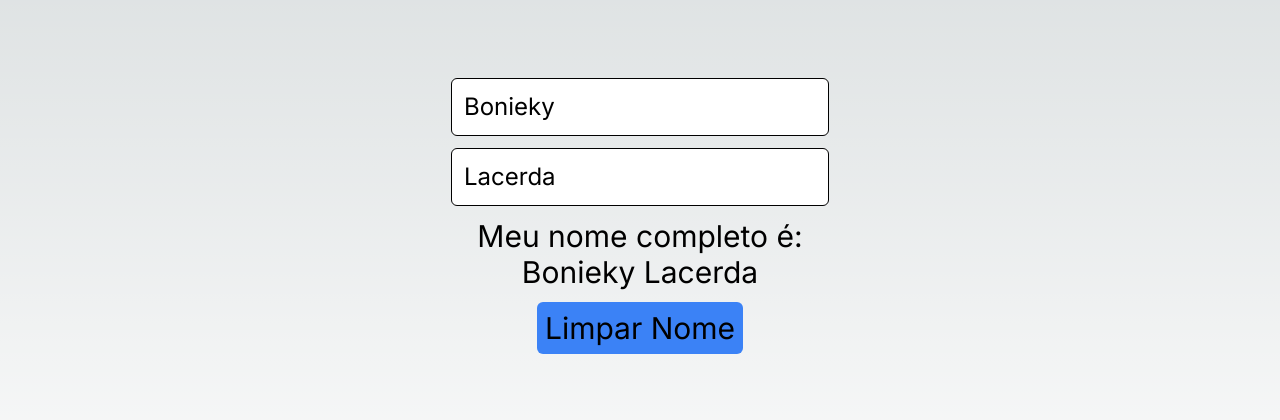
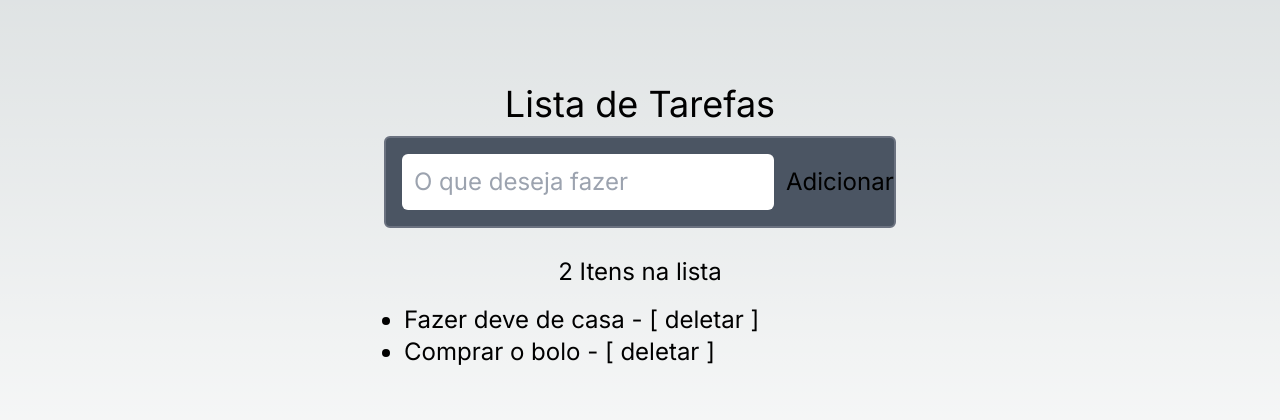
Before and after one commit to DanielWallaws/ReactReview, a Next.js app in the folder iniciando-projeto/primeiro-next/: page / in a window 1280 px wide. Shown: the part 184-604 px from the top of the page. Built offline with nearby package versions, Linux system fonts and the light colour scheme.

Commit message:
aula Arrays em States - Excluir - Modulo 3 aula 14

```diff
--- a/iniciando-projeto/primeiro-next/src/app/page.tsx
+++ b/iniciando-projeto/primeiro-next/src/app/page.tsx
@@ -1,47 +1,194 @@
 "use client"
 
+import { ToDoItem } from "@/types/ToDoItem";
 import { useState } from "react";
-import { People } from "@/types/People";
 
-//Aula Atualizando objetos em States - Modulo 3 aula 11
+
+//Aula Arrays em States - Excluir - Modulo 3 aula 14
 const Page = ()=> {
+  const [itemInput, setitemInput] = useState('');
+  const [list, setList] = useState<ToDoItem[]>([
+    { label: 'Fazer deve de casa', checked: false },
+    { label: 'Comprar o bolo', checked: false }
+  ]);
+  const handleAddButton = ()=> {
+    if(itemInput.trim() === '') return;
+    setList([...list, {label: itemInput, checked: false}])
+    setitemInput('')
+  };
+  const deleteItem = (index: number) => {
+    setList(list.filter((item, key)=> key !== index))
+  }
 
-  const [fullName, setFullName] = useState<People>({name: 'Bonieky', lastName: 'Lacerda'})
-
-  const handleClearButton = ()=> {
-    setFullName({...fullName, name:''})
-  }
 
 return (
 
 
-    <div className="w-screen h-screen flex flex-col justify-center items-center text-3xl">
-      <input
-      type="text"
-      placeholder="Nome"
-      className="border border-black p-3 text-2xl text-black rounded-md mb-3"
-      value={fullName.name}
-      onChange={ e=> setFullName({...fullName, name: e.target.value})} />
+    <div className="w-screen h-screen flex flex-col justify-center items-center text-2xl">
+     <h1 className="text-4xl mt-5">Lista de Tarefas</h1>
+      <div className="flex w-full max-w-lg my-3 p-4 rounded-md gb-gray-700 border-2 border-gray-500 bg-gray-600">
+        <input
+        type="text"
+        placeholder="O que deseja fazer"
+        className="flex-1 border-black p-3 pr-2 text-2xl text-black rounded-md mr-3"
+        value={itemInput}
+        onChange={e => setitemInput(e.target.value)}
+        />
+        <button onClick={handleAddButton}>Adicionar</button>
+      </div>
 
+      <p className="my-4">{list.length} Itens na lista</p>
 
-      <input
-      type="text"
-      placeholder="Sobrenome"
-      className="border border-black p-3 text-2xl text-black rounded-md mb-3"
-      value={fullName.lastName}
-      onChange={ e=> setFullName({...fullName, lastName: e.target.value})}/>
-
-      <p>Meu nome completo é:</p>
-      <p>{fullName.name} {fullName.lastName}</p>
-      <button onClick={handleClearButton} className="rounded-md bg-blue-500 p-2 mt-3">Limpar Nome</button>
-      </div>
+      <ul className="w-full max-w-lg list-disc pl-5 ">
+        {list.map((item, index) => (
+          <li>{item.label} - <button className="hover:underline" onClick={()=> deleteItem(index)}>[ deletar ]</button></li>
+        ))}
+      </ul>
+    </div>
 )}
-//Obs: no onChange a primeira tentativa para exemplos foi a onChange={ e=> setFullName({name: e.target.value, lastName: fullName.lastName})}
-// o que não é útil tendo em vista que o objeto pode ter muitas propriedades e type pedirá todas elas
-// então a solução é a que está no onCHange agora.
 
 
  export default Page;
+
+// "use client"
+
+// import { ToDoItem } from "@/types/ToDoItem";
+// import { useState } from "react";
+
+
+// //Aula Arrays em States - Adicionar - Modulo 3 aula 13
+// const Page = ()=> {
+//   const [itemInput, setitemInput] = useState('');
+//   const [list, setList] = useState<ToDoItem[]>([
+//     { label: 'Fazer deve de casa', checked: false },
+//     { label: 'Comprar o bolo', checked: false }
+//   ]);
+//   const handleAddButton = ()=> {
+//     if(itemInput.trim() === '') return;
+//     setList([...list, {label: itemInput, checked: false}])
+//     setitemInput('')
+//   };
+
+
+// return (
+
+
+//     <div className="w-screen h-screen flex flex-col justify-center items-center text-2xl">
+//      <h1 className="text-4xl mt-5">Lista de Tarefas</h1>
+//       <div className="flex w-full max-w-lg my-3 p-4 rounded-md gb-gray-700 border-2 border-gray-500 bg-gray-600">
+//         <input
+//         type="text"
+//         placeholder="O que deseja fazer"
+//         className="flex-1 border-black p-3 pr-2 text-2xl text-black rounded-md mr-3"
+//         value={itemInput}
+//         onChange={e => setitemInput(e.target.value)}
+//         />
+//         <button onClick={handleAddButton}>Adicionar</button>
+//       </div>
+
+//       <p className="my-4">{list.length} Itens na lista</p>
+
+//       <ul className="w-full max-w-lg list-disc pl-5 ">
+//         {list.map((item, index) => (
+//           <li>{item.label} - <button className="hover:underline">[ deletar ]</button></li>
+//         ))}
+//       </ul>
+//     </div>
+// )}
+
+
+//  export default Page;
+
+// "use client"
+
+// import { ToDoItem } from "@/types/ToDoItem";
+// import { useState } from "react";
+
+
+// //Aula Arrays em States - Exibir - Modulo 3 aula 12
+// const Page = ()=> {
+//   const [itemInput, setitemInput] = useState('');
+
+//   const [list, setList] = useState<ToDoItem[]>([
+//     { label: 'Fazer deve de casa', checked: false },
+//     { label: 'Comprar o bolo', checked: false }
+//   ]);
+//   const handleAddButton = ()=> {
+
+//   };
+
+
+// return (
+
+
+//     <div className="w-screen h-screen flex flex-col justify-center items-center text-2xl">
+//      <h1 className="text-4xl mt-5">Lista de Tarefas</h1>
+//       <div className="flex w-full max-w-lg my-3 p-4 rounded-md gb-gray-700 border-2 border-gray-500 bg-gray-600">
+//         <input
+//         type="text"
+//         placeholder="O que deseja fazer"
+//         className="flex-1 border-black p-3 pr-2 text-2xl text-black rounded-md mr-3"
+//         value={itemInput}
+//         onChange={e => setitemInput(e.target.value)}
+//         />
+//         <button onClick={handleAddButton}>Adicionar</button>
+//       </div>
+
+//       <ul className="w-full max-w-lg list-disc pl-5 ">
+//         {list.map(item => (
+//           <li>{item.label} - <button className="hover:underline">[ deletar ]</button></li>
+//         ))}
+//       </ul>
+//     </div>
+// )}
+
+
+//  export default Page;
+
+// "use client"
+
+// import { useState } from "react";
+// import { People } from "@/types/People";
+
+// //Aula Atualizando objetos em States - Modulo 3 aula 11
+// const Page = ()=> {
+
+//   const [fullName, setFullName] = useState<People>({name: 'Bonieky', lastName: 'Lacerda'})
+
+//   const handleClearButton = ()=> {
+//     setFullName({...fullName, name:''})
+//   }
+
+// return (
+
+
+//     <div className="w-screen h-screen flex flex-col justify-center items-center text-3xl">
+//       <input
+//       type="text"
+//       placeholder="Nome"
+//       className="border border-black p-3 text-2xl text-black rounded-md mb-3"
+//       value={fullName.name}
+//       onChange={ e=> setFullName({...fullName, name: e.target.value})} />
+
+
+//       <input
+//       type="text"
+//       placeholder="Sobrenome"
+//       className="border border-black p-3 text-2xl text-black rounded-md mb-3"
+//       value={fullName.lastName}
+//       onChange={ e=> setFullName({...fullName, lastName: e.target.value})}/>
+
+//       <p>Meu nome completo é:</p>
+//       <p>{fullName.name} {fullName.lastName}</p>
+//       <button onClick={handleClearButton} className="rounded-md bg-blue-500 p-2 mt-3">Limpar Nome</button>
+//       </div>
+// )}
+// //Obs: no onChange a primeira tentativa para exemplos foi a onChange={ e=> setFullName({name: e.target.value, lastName: fullName.lastName})}
+// // o que não é útil tendo em vista que o objeto pode ter muitas propriedades e type pedirá todas elas
+// // então a solução é a que está no onCHange agora.
+
+
+//  export default Page;
 
 // "use client"
 
--- /dev/null
+++ b/iniciando-projeto/primeiro-next/src/types/ToDoItem.ts
@@ -0,0 +1,4 @@
+export type ToDoItem = {
+    label: string;
+    checked : boolean;
+}
```
